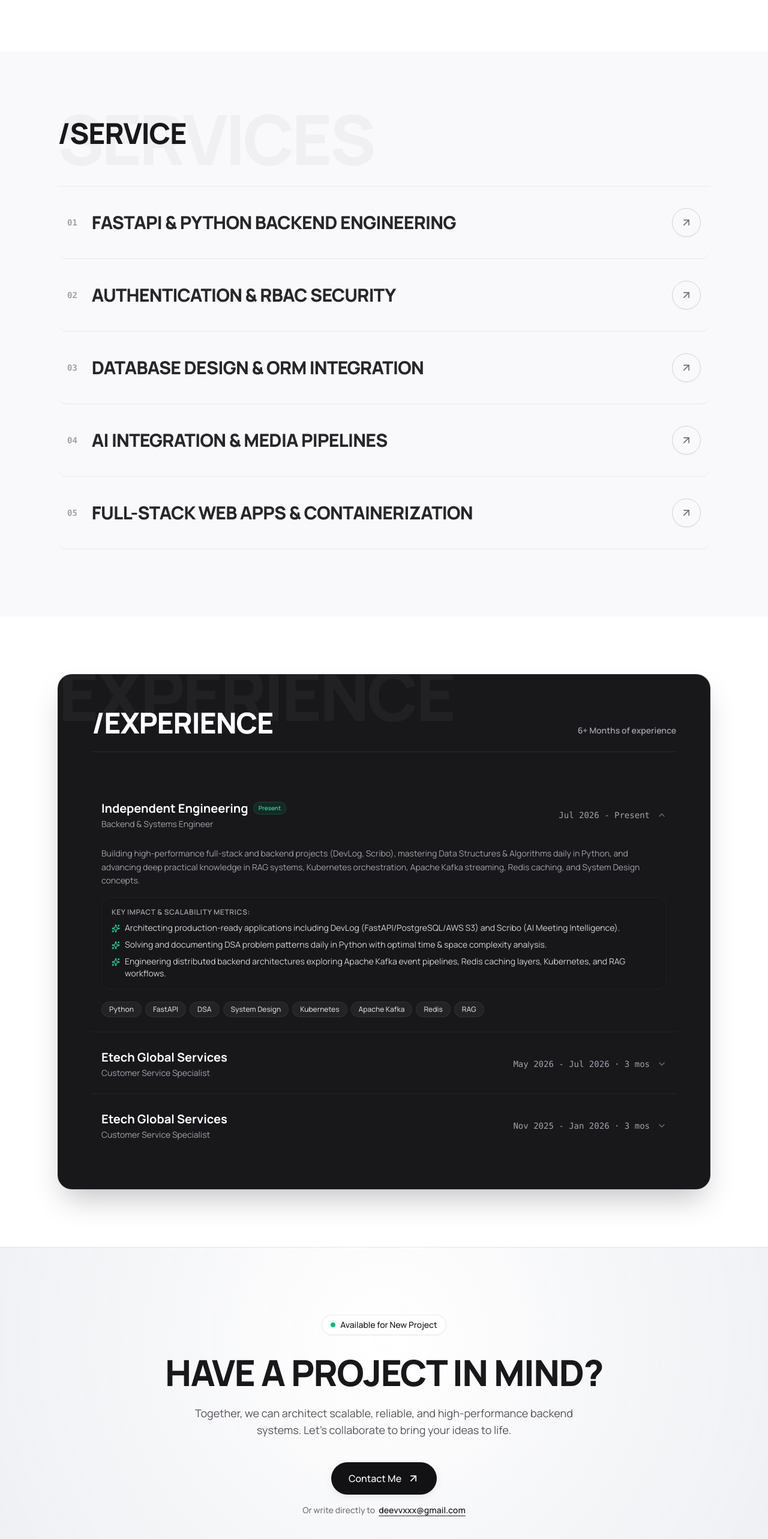
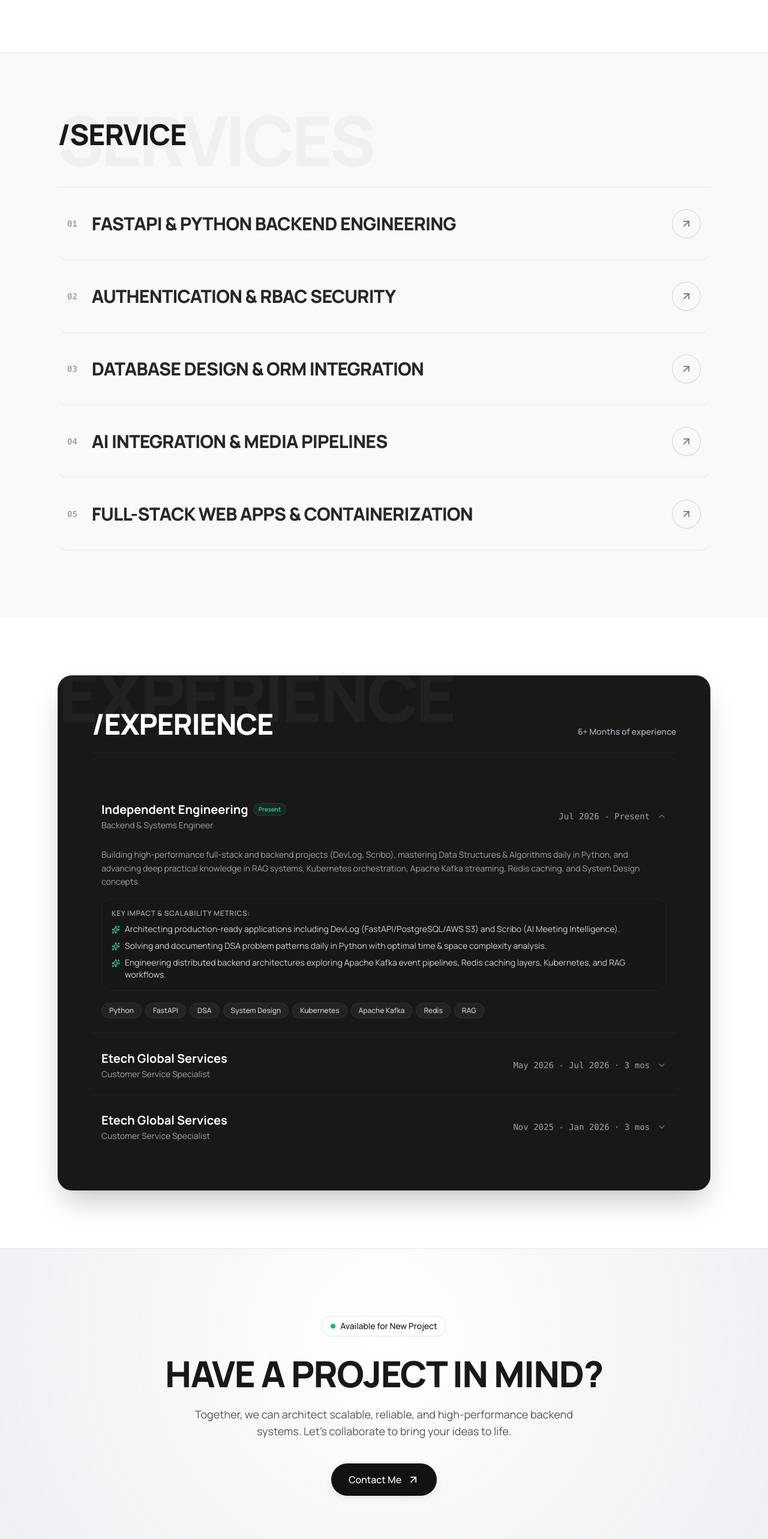
Before and after one commit to DevvSagar/Portfolio, a Next.js app: page / in a window 1280 px wide. Shown: the part 2362-4928 px from the top of the page at 60% size. Built offline with nearby package versions, Linux system fonts and the light colour scheme.

Commit message:
Layour info and Adjustments

```diff
--- a/package.json
+++ b/package.json
@@ -28,5 +28,8 @@
     "postcss": "^8.5.2",
     "tailwindcss": "^3.4.17",
     "typescript": "^5.7.3"
+  },
+  "allowScripts": {
+    "sharp@0.34.5": true
   }
 }
--- a/src/components/sections/ConnectSection.tsx
+++ b/src/components/sections/ConnectSection.tsx
@@ -53,13 +53,13 @@ export const ConnectSection: React.FC<ConnectSectionProps> = ({ onOpenContact })
           {portfolioData.contact.subheadline}
         </motion.p>
 
-        {/* Contact Me CTA Button & Direct Email */}
+        {/* Contact Me CTA Button */}
         <motion.div
           initial={{ opacity: 0, scale: 0.95 }}
           whileInView={{ opacity: 1, scale: 1 }}
           viewport={{ once: true }}
           transition={{ duration: 0.5, delay: 0.3 }}
-          className="mb-16 flex flex-col items-center gap-4"
+          className="mb-16"
         >
           <Button
             variant="primary"
@@ -69,15 +69,6 @@ export const ConnectSection: React.FC<ConnectSectionProps> = ({ onOpenContact })
           >
             {portfolioData.contact.ctaButtonText}
           </Button>
-          <a
-            href="mailto:deevvxxx@gmail.com"
-            className="inline-flex items-center gap-1.5 text-xs sm:text-sm font-medium text-zinc-500 dark:text-zinc-400 hover:text-zinc-900 dark:hover:text-white transition-colors"
-          >
-            <span>Or write directly to</span>
-            <span className="font-semibold underline underline-offset-4 text-zinc-800 dark:text-zinc-200">
-              deevvxxx@gmail.com
-            </span>
-          </a>
         </motion.div>
       </div>
 
--- a/src/components/sections/SelectedWork.tsx
+++ b/src/components/sections/SelectedWork.tsx
@@ -33,7 +33,7 @@ export const SelectedWork: React.FC<SelectedWorkProps> = ({ onOpenContact }) =>
   };
 
   return (
-    <section id="work" className="relative w-full py-20 sm:py-28 bg-white dark:bg-[#09090b] transition-colors duration-300 overflow-hidden">
+    <section id="work" className="relative w-full py-20 sm:py-28 bg-white dark:bg-[#09090b] border-t border-black/[0.08] dark:border-white/[0.12] transition-colors duration-300 overflow-hidden">
       <div className="max-w-6xl mx-auto px-4 sm:px-6 lg:px-8">
         {/* Header with Background Watermark */}
         <div className="relative mb-12 sm:mb-16">
--- a/src/components/sections/ServicesSection.tsx
+++ b/src/components/sections/ServicesSection.tsx
@@ -22,7 +22,7 @@ export const ServicesSection: React.FC<ServicesSectionProps> = ({ onOpenContact
   };
 
   return (
-    <section id="services" className="relative w-full py-20 sm:py-28 bg-[#F9F9FB] dark:bg-[#0c0c0e] transition-colors duration-300 overflow-hidden">
+    <section id="services" className="relative w-full py-20 sm:py-28 bg-[#F9F9FB] dark:bg-[#0c0c0e] border-t border-black/[0.08] dark:border-white/[0.12] transition-colors duration-300 overflow-hidden">
       <div className="max-w-6xl mx-auto px-4 sm:px-6 lg:px-8">
         {/* Header with Background Ghost Watermark */}
         <div className="relative mb-12 sm:mb-16">
--- a/src/components/ui/ContactModal.tsx
+++ b/src/components/ui/ContactModal.tsx
@@ -206,20 +206,24 @@ export const ContactModal: React.FC<ContactModalProps> = ({
               <div>
                 {/* Header */}
                 <div className="mb-6">
-                  <Badge variant="availability" className="mb-3">
-                    Let&apos;s Build Together
-                  </Badge>
+                  <div className="flex flex-wrap items-center gap-2 mb-3">
+                    <Badge variant="availability">
+                      Let&apos;s Build Together
+                    </Badge>
+                    <a
+                      href="mailto:deevvxxx@gmail.com"
+                      className="inline-flex items-center gap-1.5 px-3 py-1 rounded-full text-xs font-medium bg-zinc-100 dark:bg-zinc-800 text-zinc-700 dark:text-zinc-300 hover:text-black dark:hover:text-white hover:bg-zinc-200 dark:hover:bg-zinc-700 border border-zinc-200/80 dark:border-zinc-700/80 transition-all cursor-pointer"
+                      title="Direct Mail: deevvxxx@gmail.com"
+                    >
+                      <Mail className="w-3.5 h-3.5 text-zinc-500 dark:text-zinc-400" />
+                      <span>deevvxxx@gmail.com</span>
+                    </a>
+                  </div>
                   <h2 id="contact-modal-title" className="text-2xl font-bold text-zinc-900 dark:text-white tracking-tight">
                     Start a Conversation
                   </h2>
-                  <p className="text-zinc-500 dark:text-zinc-400 text-sm mt-1 leading-relaxed">
-                    Have a backend architecture challenge or project in mind? Drop a message below or email directly to{' '}
-                    <a
-                      href="mailto:deevvxxx@gmail.com"
-                      className="font-semibold text-zinc-900 dark:text-white underline underline-offset-2 hover:text-emerald-600 dark:hover:text-emerald-400 transition-colors"
-                    >
-                      deevvxxx@gmail.com
-                    </a>.
+                  <p className="text-zinc-500 dark:text-zinc-400 text-sm mt-1">
+                    Have a backend architecture challenge, distributed system design, or project in mind? Drop a message below.
                   </p>
                 </div>
 
```
